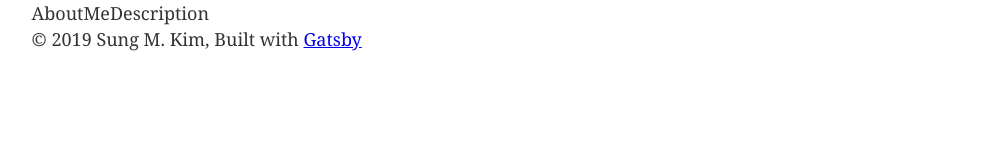
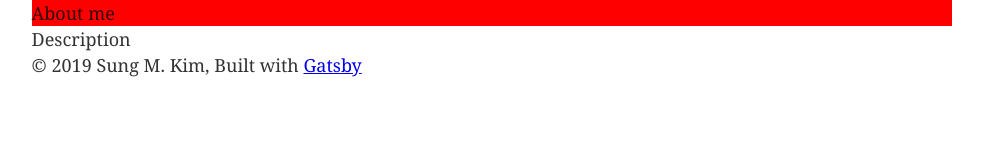
Before and after one commit to dance2die/landing-page-v4, a Gatsby site: page / in a window 1280 px wide. Shown: the whole page, without its empty margins (148-1131 px from the left). Built offline with nearby package versions, Linux system fonts and the light colour scheme; Gatsby itself is replaced by a stand-in of ours.

Commit message:
Moved components to its own feature folders

```diff
--- /dev/null
+++ b/src/components/AboutMe/AboutMe.js
@@ -0,0 +1,9 @@
+import React from 'react'
+
+import './AboutMe.scss'
+
+function AboutMe() {
+  return <div className="about-me">About me</div>
+}
+
+export default AboutMe
--- /dev/null
+++ b/src/components/AboutMe/AboutMe.scss
@@ -0,0 +1,3 @@
+.about-me {
+  background-color: red;
+}
--- /dev/null
+++ b/src/components/AboutMe/index.js
@@ -0,0 +1,3 @@
+import AboutMe from './AboutMe'
+
+export default AboutMe
--- /dev/null
+++ b/src/components/Description/Description.js
@@ -0,0 +1,7 @@
+import React from 'react'
+
+function Description() {
+  return 'Description'
+}
+
+export default Description
--- /dev/null
+++ b/src/components/Description/index.js
@@ -0,0 +1,3 @@
+import Description from './Description'
+
+export default Description
--- a/src/pages/index.js
+++ b/src/pages/index.js
@@ -1,24 +1,16 @@
-import React from "react"
-import { Link } from "gatsby"
+import React from 'react'
+import { Link } from 'gatsby'
 
-import Layout from "../components/layout"
-import Image from "../components/image"
-import SEO from "../components/seo"
+import Layout from '../components/layout'
+import Image from '../components/image'
+import SEO from '../components/seo'
 
-// import AboutMe from './AboutMe'
-// import Description from './Description'
-
-function AboutMe() {
-  return "AboutMe"
-}
-
-function Description() {
-  return "Description"
-}
+import AboutMe from '../components/AboutMe'
+import Description from '../components/Description'
 
 const IndexPage = () => (
   <Layout>
-    <SEO title="Home" keywords={[`sung m. kim`, `dance2die`, `home`]} />
+    <SEO title="Home" keywords={['sung m. kim', 'dance2die', 'home']} />
     <AboutMe />
     <Description />
   </Layout>
```
Also changed, not shown: src/components/Description/Description.scss (added), 1 other file.
